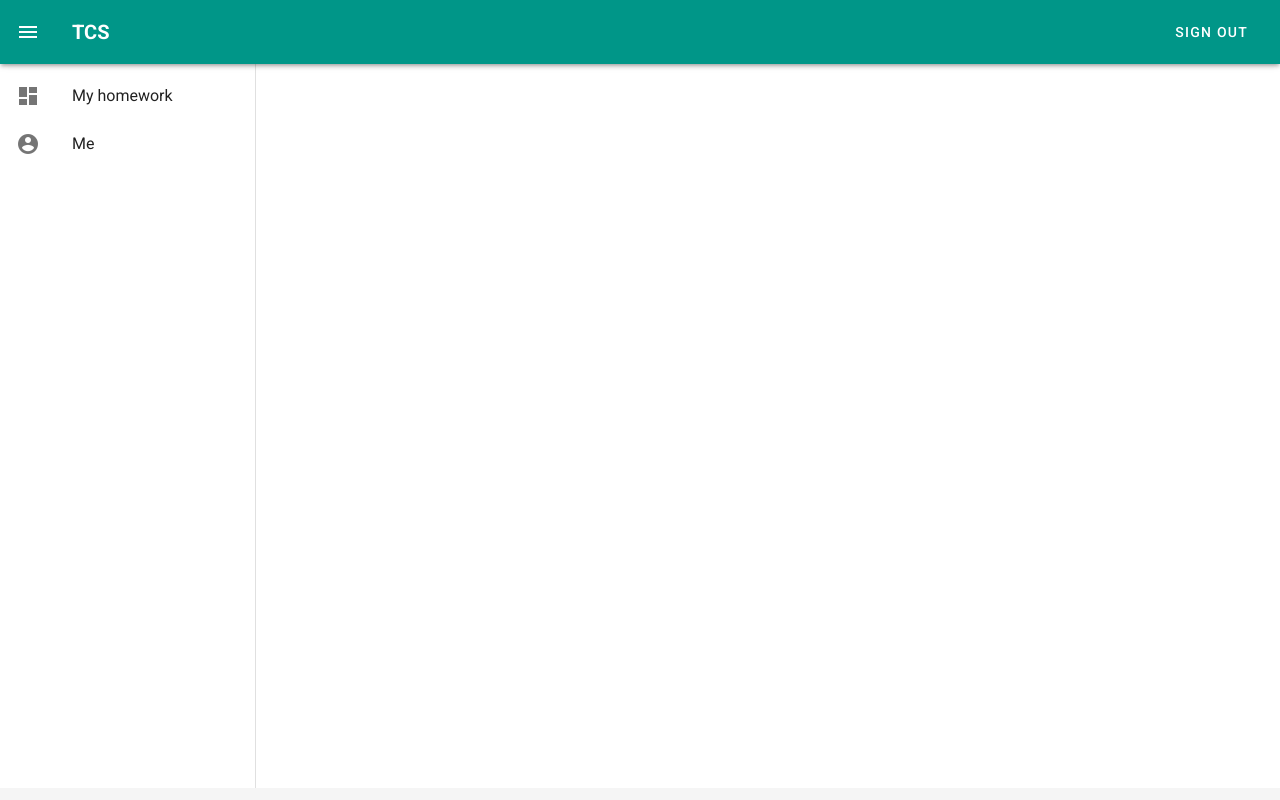
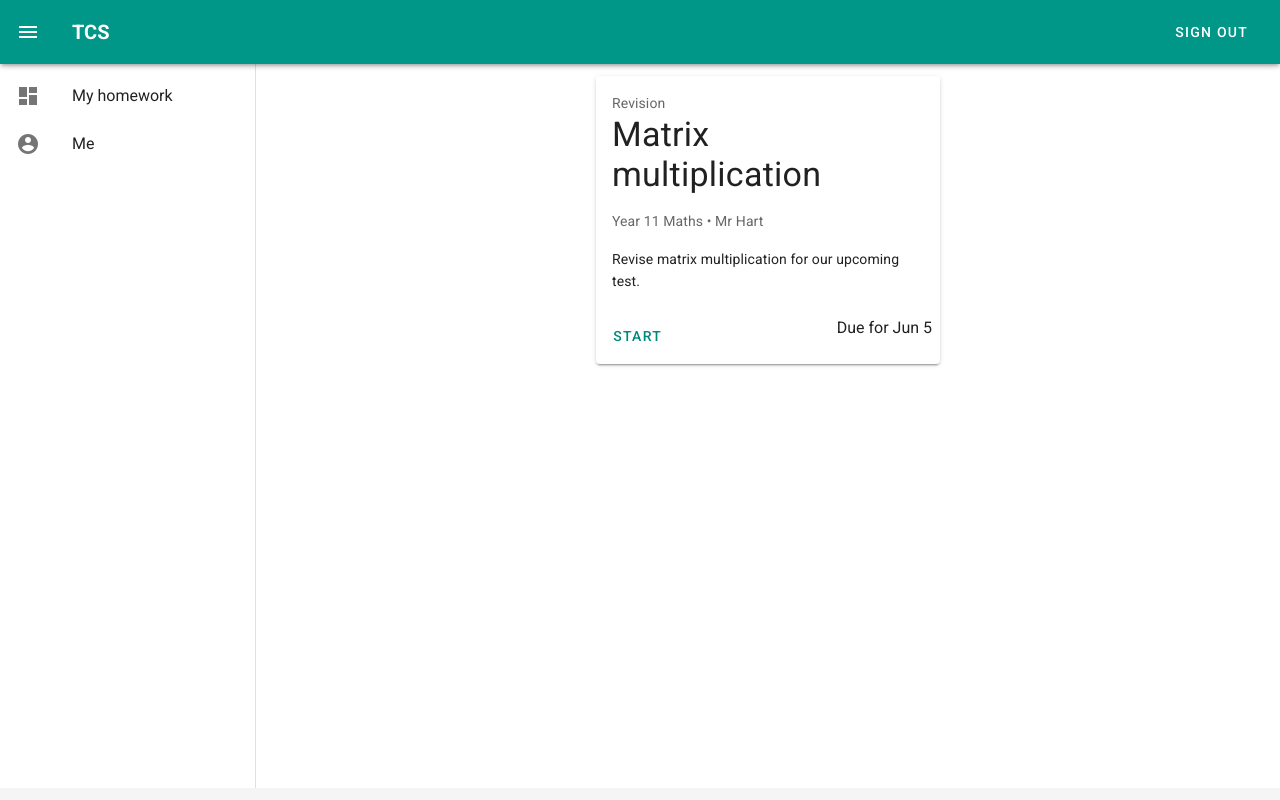
Before and after one commit to soesam/tcs, a Vue app: page /student in a window 1280 px wide. Built offline with nearby package versions, Linux system fonts and the light colour scheme; what vuefire would draw is missing.

Commit message:
changed card action start button to tile style

```diff
--- a/src/views/student/card.vue
+++ b/src/views/student/card.vue
@@ -1,8 +1,5 @@
 <template>
-  <v-card
-    class="mx-auto"
-    max-width="344"
-  >
+  <v-card class="mx-auto" max-width="344">
     <v-card-text>
       <div>Revision</div>
       <p class="display-1 text--primary">
@@ -10,16 +7,15 @@
       </p>
       <p>Year 11 Maths • Mr Hart</p>
       <div class="text--primary">
-        lorem ipsum dolor sit amet.
+        Revise matrix multiplication for our upcoming test.
       </div>
     </v-card-text>
     <v-card-actions>
-      <v-btn
-        text
-        color="teal darken-1"
-      >
+      <v-btn text tile color="teal darken-1">
         start
       </v-btn>
+      <v-spacer></v-spacer>
+      <p>Due for Jun 5</p>
     </v-card-actions>
   </v-card>
 </template>
--- a/src/views/student/index.vue
+++ b/src/views/student/index.vue
@@ -1,5 +1,5 @@
 <template>
-  <div class='student'>
+  <div class="student">
     <nav>
       <v-navigation-drawer app clipped v-model="drawer">
         <v-list>
@@ -37,13 +37,16 @@
 
     <v-main>
       <v-container fluid>
+        <v-layout align-start justify-start>
+          <card />
+        </v-layout>
       </v-container>
     </v-main>
   </div>
 </template>
 
 <script>
-import card from './card';
+import card from "./card";
 
 export default {
   data() {
```
Lines whose indentation alone changed are shown as unchanged.
